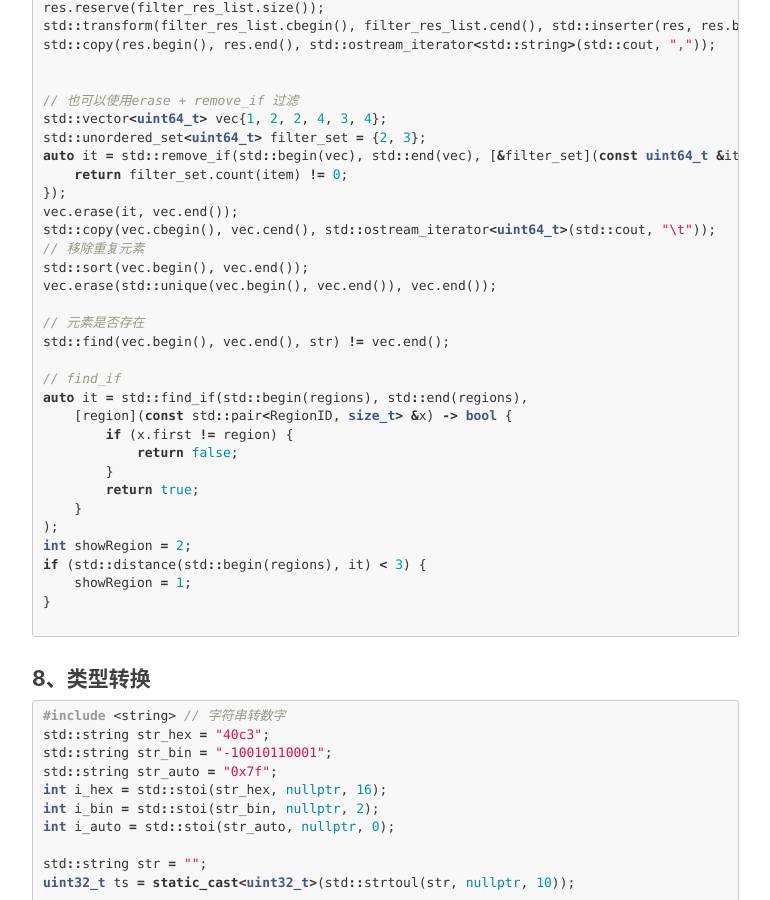
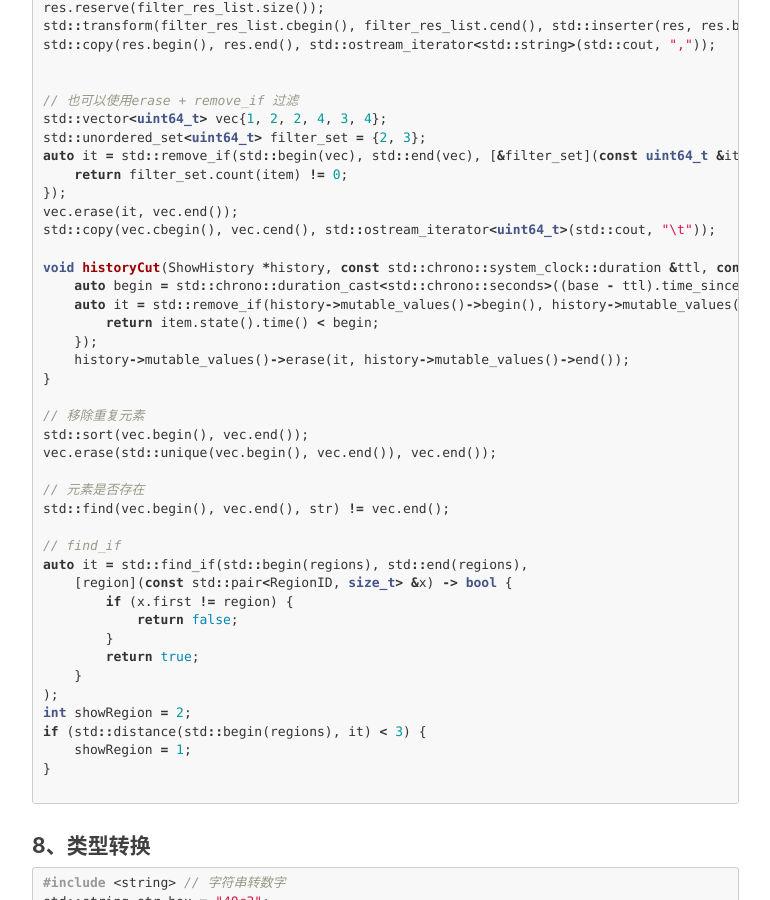
Before and after one commit to cddesire/cddesire.github.io, a Jekyll site: the page built from _posts/2020-07-19-common-cpp-code.markdown, in a window 1280 px wide and 900 px high, scrolled down 7860 px. Shown: the whole window, without its empty margins (233-1003 px from the left). Built offline with Jekyll 4.4.1, drawn with Linux system fonts in a browser that asks for light colours; nearby versions of some CDN libraries; comment, search, counter and statistics services are not loaded.

Commit message:
Update 2020-07-19-common-cpp-code.markdown

```diff
--- a/_posts/2020-07-19-common-cpp-code.markdown
+++ b/_posts/2020-07-19-common-cpp-code.markdown
@@ -436,6 +436,15 @@ auto it = std::remove_if(std::begin(vec), std::end(vec), [&filter_set](const uin
 });
 vec.erase(it, vec.end());
 std::copy(vec.cbegin(), vec.cend(), std::ostream_iterator<uint64_t>(std::cout, "\t"));
+
+void historyCut(ShowHistory *history, const std::chrono::system_clock::duration &ttl, const std::chrono::system_clock::time_point &base) {
+    auto begin = std::chrono::duration_cast<std::chrono::seconds>((base - ttl).time_since_epoch()).count();
+    auto it = std::remove_if(history->mutable_values()->begin(), history->mutable_values()->end(), [&begin](const ShowHistorySession &item) {
+        return item.state().time() < begin;
+    });
+    history->mutable_values()->erase(it, history->mutable_values()->end());
+}
+
 // 移除重复元素
 std::sort(vec.begin(), vec.end());
 vec.erase(std::unique(vec.begin(), vec.end()), vec.end());
```
